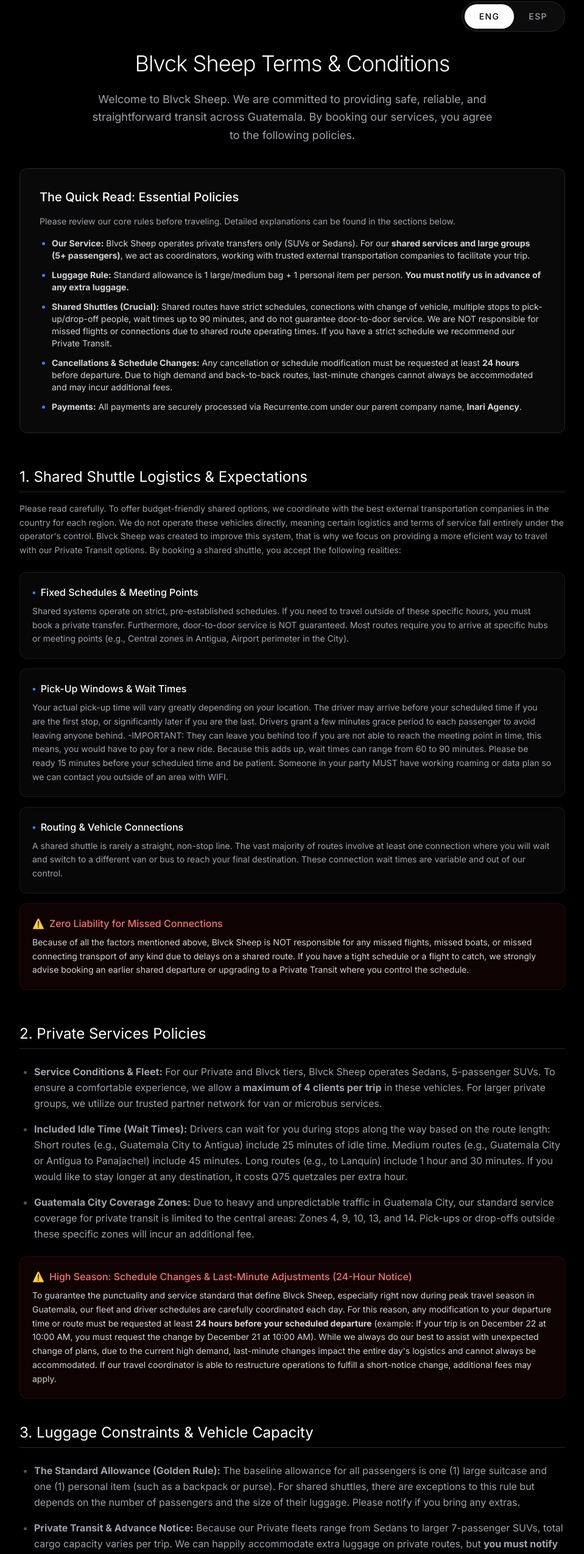
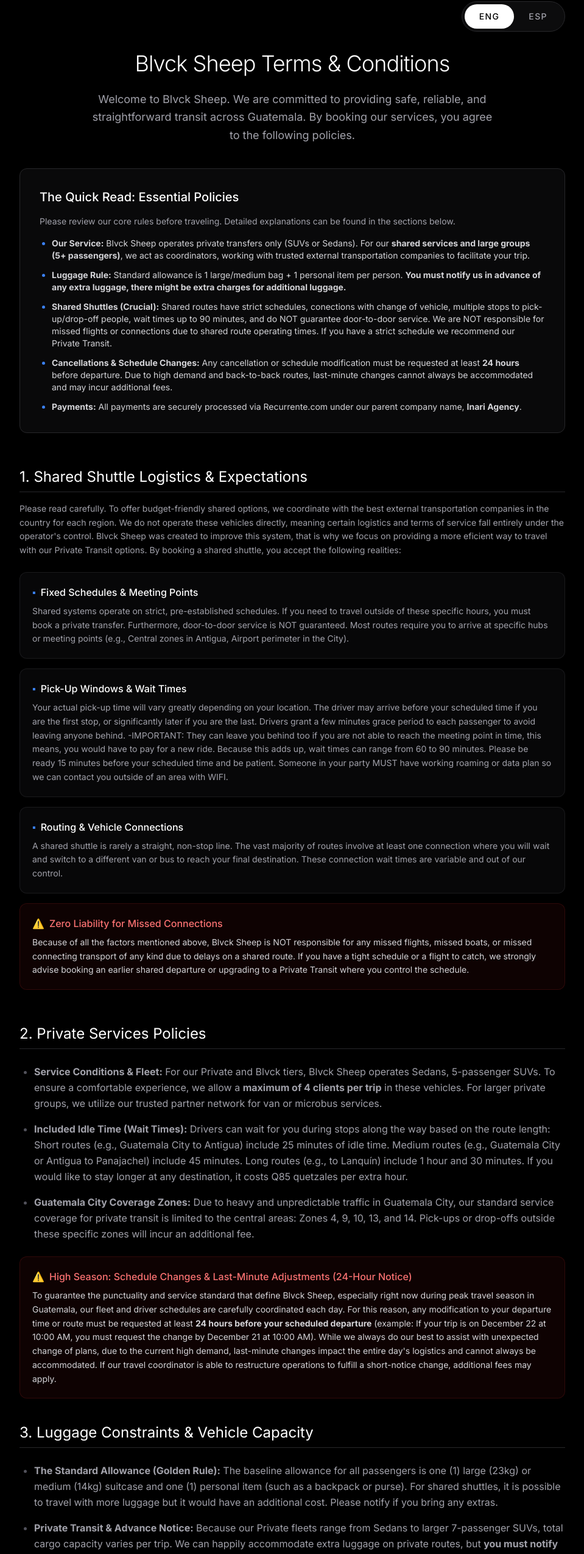
Before and after one commit to byron-rod/blvck-sheep, a Next.js app: page /terms-conditions in a window 1280 px wide. Shown: the part 224-2772 px from the top of the page at 61% size, without its empty margins (160-1119 px from the left). Built offline with nearby package versions, Linux system fonts and the light colour scheme.

Commit message:
updates terms and cond

```diff
--- a/src/app/terms-conditions/page.tsx
+++ b/src/app/terms-conditions/page.tsx
@@ -61,14 +61,14 @@ export default function TermsConditions() {
           <li>
             <strong>{activeLanguage === "en" ? "Luggage Rule:" : "Regla de Equipaje:"}</strong>{" "}
             {activeLanguage === "en"
-              ? <>Standard allowance is 1 large/medium bag + 1 personal item per person. <strong>You must notify us in advance of any extra luggage.</strong></>
-              : <>El límite estándar es 1 maleta grande/mediana + 1 artículo personal por pasajero. <strong>Debes notificarnos con anticipación sobre cualquier equipaje extra.</strong></>}
+              ? <>Standard allowance is 1 large/medium bag + 1 personal item per person. <strong>You must notify us in advance of any extra luggage, there might be extra charges for additional luggage.</strong></>
+              : <>El límite estándar es 1 maleta grande/mediana + 1 artículo personal por pasajero. <strong>Debes notificarnos con anticipación sobre cualquier equipaje extra, este podria tener un costo adicional.</strong></>}
           </li>
           <li>
             <strong>{activeLanguage === "en" ? "Shared Shuttles (Crucial):" : "Shuttles Compartidos (Crucial):"}</strong>{" "}
             {activeLanguage === "en"
-              ? "Shared routes have strict schedules, conections with change of vehicle, multiple stops to pick-up/drop-off people, wait times up to 90 minutes, and do not guarantee door-to-door service. We are NOT responsible for missed flights or connections due to shared route operating times. If you have a strict schedule we recommend our Private Transit."
-              : "Las rutas compartidas tienen horarios estrictos, conexiones con cambios de vehiculo, multiples paradas para recoger/dejar mas pasajeros, esperas de hasta 90 minutos y no garantizan servicio puerta a puerta. NO nos hacemos responsables por vuelos o conexiones perdidas por retrasos debido al funcionamiento usual de este servicio. Si tienen tiempo limitado recomendamos usar viajes Privados."}
+              ? "Shared routes have strict schedules, conections with change of vehicle, multiple stops to pick-up/drop-off people, wait times up to 90 minutes, and do NOT guarantee door-to-door service. We are NOT responsible for missed flights or connections due to shared route operating times. If you have a strict schedule we recommend our Private Transit."
+              : "Las rutas compartidas tienen horarios estrictos, conexiones con cambios de vehiculo, multiples paradas para recoger/dejar mas pasajeros, esperas de hasta 90 minutos y NO garantizan servicio puerta a puerta. NO nos hacemos responsables por vuelos o conexiones perdidas por retrasos debido al funcionamiento usual de este servicio. Si tienen tiempo limitado recomendamos usar viajes Privados."}
           </li>
           <li>
             <strong>{activeLanguage === "en" ? "Cancellations & Schedule Changes:" : "Cancelaciones y Cambios de Horario:"}</strong>{" "}
@@ -166,8 +166,8 @@ export default function TermsConditions() {
           <li>
             <strong>{activeLanguage === "en" ? "Included Idle Time (Wait Times):" : "Tiempo de Espera Incluido (Idle Time):"}</strong>{" "}
             {activeLanguage === "en"
-              ? "Drivers can wait for you during stops along the way based on the route length: Short routes (e.g., Guatemala City to Antigua) include 25 minutes of idle time. Medium routes (e.g., Guatemala City or Antigua to Panajachel) include 45 minutes. Long routes (e.g., to Lanquín) include 1 hour and 30 minutes. If you would like to stay longer at any destination, it costs Q75 quetzales per extra hour."
-              : "Los pilotos pueden esperarte en paradas durante el trayecto según la duración de la ruta: Las rutas cortas (ej. Ciudad de Guatemala a Antigua) incluyen 25 minutos de espera. Las rutas medias (ej. Ciudad de Guatemala o Antigua a Panajachel) incluyen 45 minutos. Las rutas largas (ej. hacia Lanquín) incluyen 1 hora y 30 minutos de tiempo de espera. Si les interesa estar en ruta mas tiempo en algun destino, son Q75 quetzales la hora extra."}
+              ? "Drivers can wait for you during stops along the way based on the route length: Short routes (e.g., Guatemala City to Antigua) include 25 minutes of idle time. Medium routes (e.g., Guatemala City or Antigua to Panajachel) include 45 minutes. Long routes (e.g., to Lanquín) include 1 hour and 30 minutes. If you would like to stay longer at any destination, it costs Q85 quetzales per extra hour."
+              : "Los pilotos pueden esperarte en paradas durante el trayecto según la duración de la ruta: Las rutas cortas (ej. Ciudad de Guatemala a Antigua) incluyen 25 minutos de espera. Las rutas medias (ej. Ciudad de Guatemala o Antigua a Panajachel) incluyen 45 minutos. Las rutas largas (ej. hacia Lanquín) incluyen 1 hora y 30 minutos de tiempo de espera. Si les interesa estar en ruta mas tiempo en algun destino, son Q85 quetzales la hora extra."}
           </li>
           <li>
             <strong>{activeLanguage === "en" ? "Guatemala City Coverage Zones:" : "Zonas de Cobertura en Ciudad de Guatemala:"}</strong>{" "}
@@ -210,8 +210,8 @@ export default function TermsConditions() {
           <li>
             <strong>{activeLanguage === "en" ? "The Standard Allowance (Golden Rule):" : "El Límite Estándar (Regla de Oro):"}</strong>{" "}
             {activeLanguage === "en"
-              ? "The baseline allowance for all passengers is one (1) large suitcase and one (1) personal item (such as a backpack or purse). For shared shuttles, there are exceptions to this rule but depends on the number of passengers and the size of their luggage. Please notify if you bring any extras."
-              : "El límite base para todos los pasajeros es de una (1) maleta grande y un (1) artículo personal (como una mochila o bolso). Para los traslados compartidos, pueden aceptar mas dependiendo de la cantidad de pasajeros ese dia y el tamaño de sus maletas. Por favor notifica si llevas algo extra."}
+              ? "The baseline allowance for all passengers is one (1) large (23kg) or medium (14kg) suitcase and one (1) personal item (such as a backpack or purse). For shared shuttles, it is possible to travel with more luggage but it would have an additional cost. Please notify if you bring any extras."
+              : "El límite base para todos los pasajeros es de una (1) maleta grande (23kg) o mediana (14kg) y un (1) artículo personal (como una mochila o bolso). Para los traslados compartidos, pueden aceptar mas dependiendo de la cantidad de pasajeros ese dia y el tamaño de sus maletas, pero tendran un costro adicional. Por favor notifica si llevas algo extra."}
           </li>
           <li>
             <strong>{activeLanguage === "en" ? "Private Transit & Advance Notice:" : "Transporte Privado y Aviso Previo:"}</strong>{" "}
```
